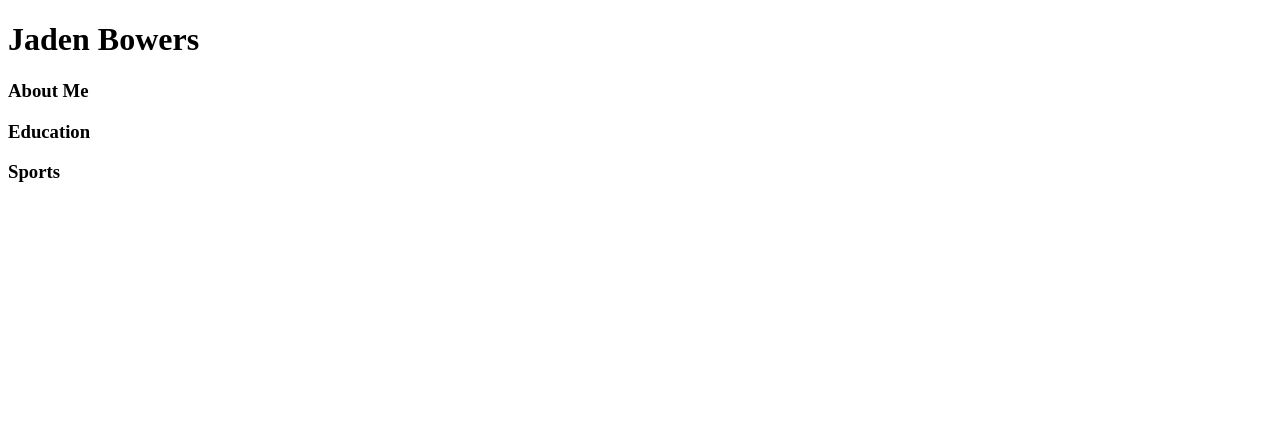
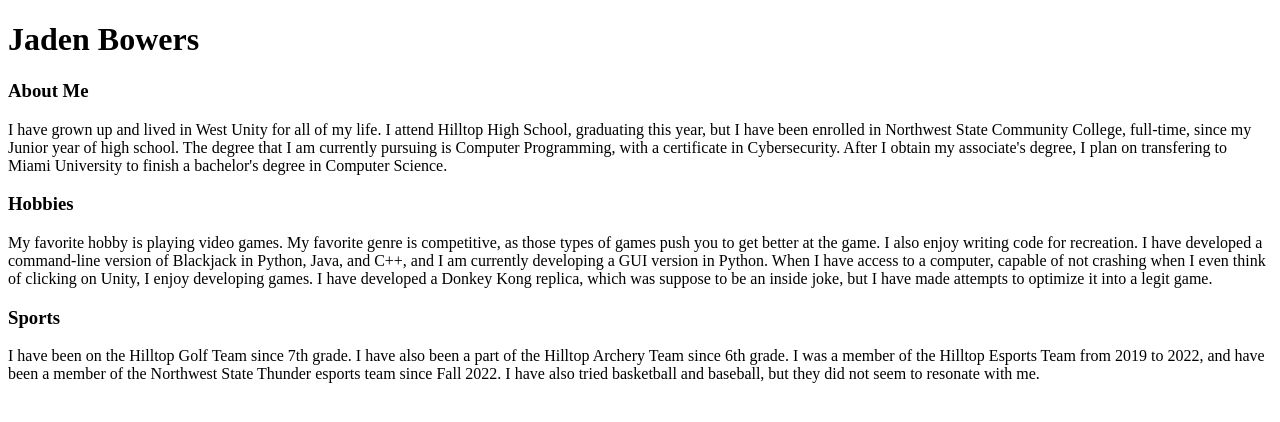
Before and after one commit to JS-Class/website-FostrChildz1987, a plain HTML site: page index.html in a window 1280 px wide. Drawn offline with Linux system fonts and the light colour scheme.

Commit message:
Finished Autobiography

```diff
--- a/index.html
+++ b/index.html
@@ -10,9 +10,26 @@
     <body>
         <h1>Jaden Bowers</h1>
         <h3>About Me</h3>
-        <h3>Education</h3>
+            <p>
+                I have grown up and lived in West Unity for all of my life.
+                I attend Hilltop High School, graduating this year, but I have been enrolled in Northwest State Community College, full-time, since my Junior year of high school.
+                The degree that I am currently pursuing is Computer Programming, with a certificate in Cybersecurity.
+                After I obtain my associate's degree, I plan on transfering to Miami University to finish a bachelor's degree in Computer Science.
+            </p>
+        <h3>Hobbies</h3>
+            <p>
+                My favorite hobby is playing video games. My favorite genre is competitive, as those types of games push you to get better at the game.
+                I also enjoy writing code for recreation. I have developed a command-line version of Blackjack in Python, Java, and C++, and I am currently developing a GUI version in Python.
+                When I have access to a computer, capable of not crashing when I even think of clicking on Unity, I enjoy developing games. I have developed a Donkey Kong replica, which
+                was suppose to be an inside joke, but I have made attempts to optimize it into a legit game.
+            </p>
         <h3>Sports</h3>
-
+            <p>
+                I have been on the Hilltop Golf Team since 7th grade.
+                I have also been a part of the Hilltop Archery Team since 6th grade.
+                I was a member of the Hilltop Esports Team from 2019 to 2022, and have been a member of the Northwest State Thunder esports team since Fall 2022.
+                I have also tried basketball and baseball, but they did not seem to resonate with me.
+            </p>
     </body>
 
 </html>
```
